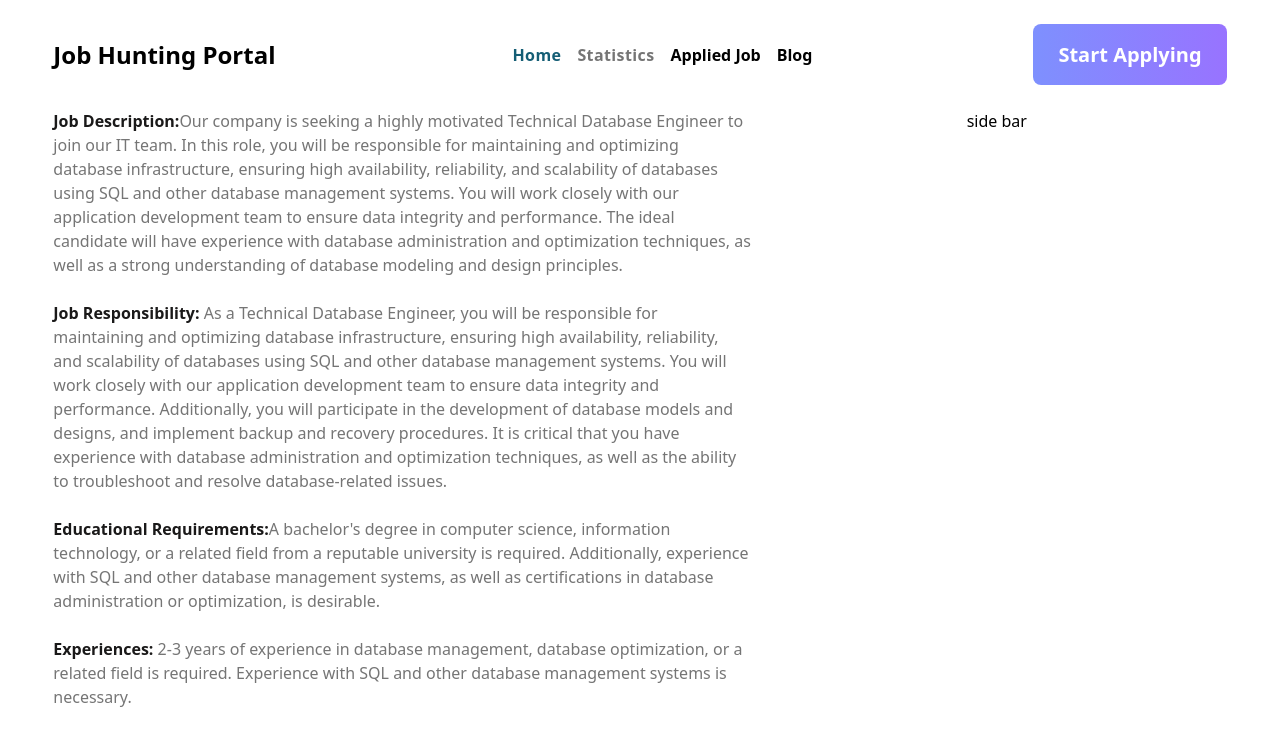
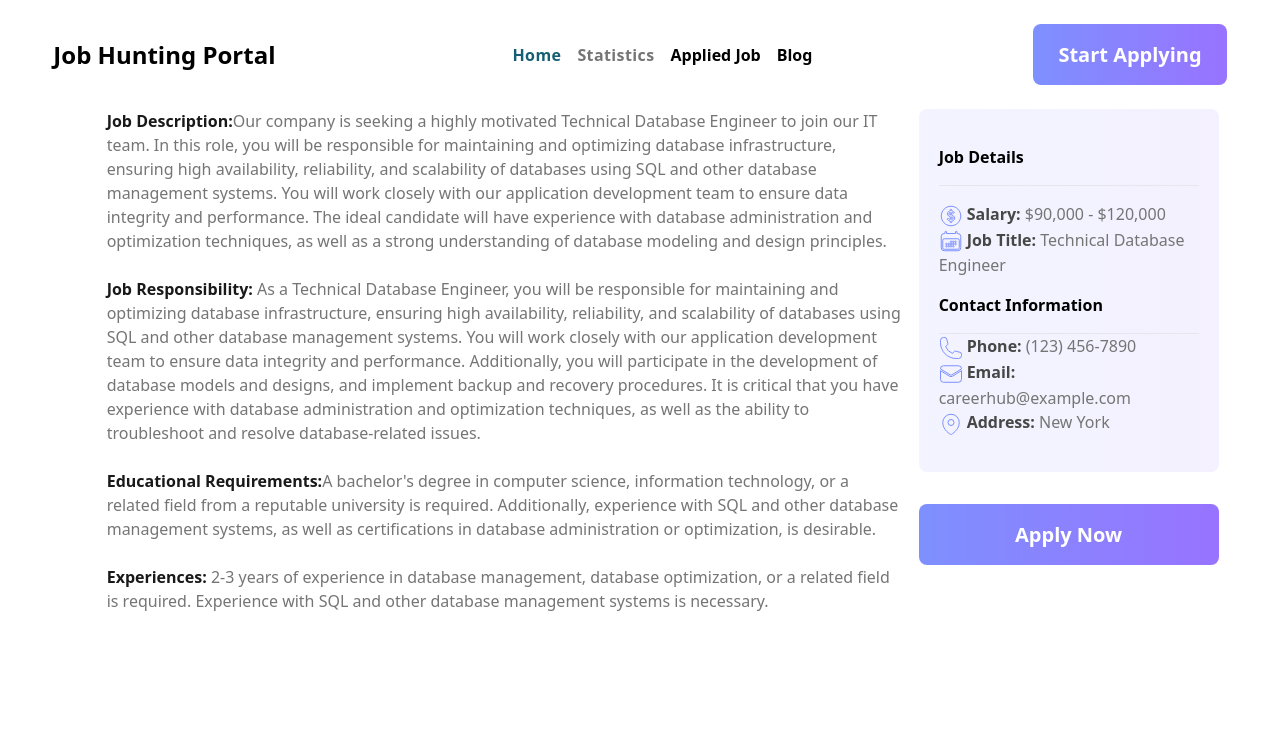
Before and after one commit to habib-N19/Job-hunting-Portal, a React (Vite) app: page /job/1 in a window 1280 px wide. Shown: the top 746 px of the page. Built offline with nearby package versions, Linux system fonts and the light colour scheme.

Commit message:
added icons in single job details page

```diff
--- a/src/components/JobDetails/JobDetails.jsx
+++ b/src/components/JobDetails/JobDetails.jsx
@@ -1,6 +1,12 @@
 import React from 'react'
 import { useLoaderData } from 'react-router-dom'
-
+import {
+  MapPinIcon,
+  CurrencyDollarIcon,
+  CalendarDaysIcon,
+  PhoneIcon,
+  EnvelopeIcon
+} from '@heroicons/react/24/solid'
 const JobDetails = () => {
   const jobDetails = useLoaderData()
   const {
@@ -8,11 +14,14 @@ const JobDetails = () => {
     jobDescription,
     jobResponsibility,
     educationalRequirements,
-    experiences
+    experiences,
+    salary,
+    location,
+    contactInformation
   } = jobDetails
 
   return (
-    <div className='grid grid-cols-5 gap-4 w-11/12 mx-auto '>
+    <div className='grid grid-cols-4 gap-4 w-10/12 mx-auto'>
       {/* details */}
       <div className='col-span-3'>
         <p className='mb-6 text-default-color'>
@@ -34,7 +43,48 @@ const JobDetails = () => {
           {experiences}
         </p>
       </div>
-      <div className='col-span-2 text-center'>side bar</div>
+      {/* side bar */}
+      <div className='col-span-1 min-w-[300px]'>
+        <div className=' my-application-card divide-y'>
+          <h4 className='my-4 font-bold'>Job Details</h4>
+          <div>
+            <div className='mt-4'>
+              <CurrencyDollarIcon className='apply-icon inline-flex items-center' />
+              <span className='font-bold text-[#474747]'>Salary: </span>
+              <span className='text-default-color'>{salary}</span>
+            </div>
+            <div>
+              <CalendarDaysIcon className='apply-icon inline-flex items-center' />
+              <span className='font-bold text-[#474747]'>Job Title: </span>
+              <span className='text-default-color'>{jobTitle}</span>
+            </div>
+
+            <h4 className='my-4 font-bold'>Contact Information</h4>
+          </div>
+          <div className='my-4'>
+            <div>
+              <PhoneIcon className='apply-icon inline-flex items-center' />
+              <span className='font-bold text-[#474747]'>Phone: </span>
+              <span className='text-default-color'>
+                {contactInformation.phone}
+              </span>
+            </div>
+            <div>
+              <EnvelopeIcon className='apply-icon inline-flex items-center' />
+              <span className='font-bold text-[#474747] '>Email: </span>
+              <span className='text-default-color'>
+                {contactInformation.email}
+              </span>
+            </div>
+            <div>
+              <MapPinIcon className='apply-icon inline-flex items-center' />
+              <span className='font-bold text-[#474747]'>Address: </span>
+              <span className='text-default-color'>{location}</span>
+            </div>
+          </div>
+        </div>
+        <button className='my-btn-primary w-full my-8'>Apply Now</button>
+      </div>
     </div>
   )
 }
--- a/src/index.css
+++ b/src/index.css
@@ -34,3 +34,13 @@ padding: 20px;
   border-radius: 8px;
   padding-left: 40px;
 }
+.my-application-card{
+  background: linear-gradient(90deg, rgba(126, 144, 254, 0.1) 0%, rgba(152, 115, 255, 0.1) 100%);
+border-radius: 8px;
+padding: 20px;
+}
+
+/* apply icons design */
+.apply-icon{
+  @apply w-6 h-6 mr-1  stroke-[#7E90FE] fill-none
+}
```
